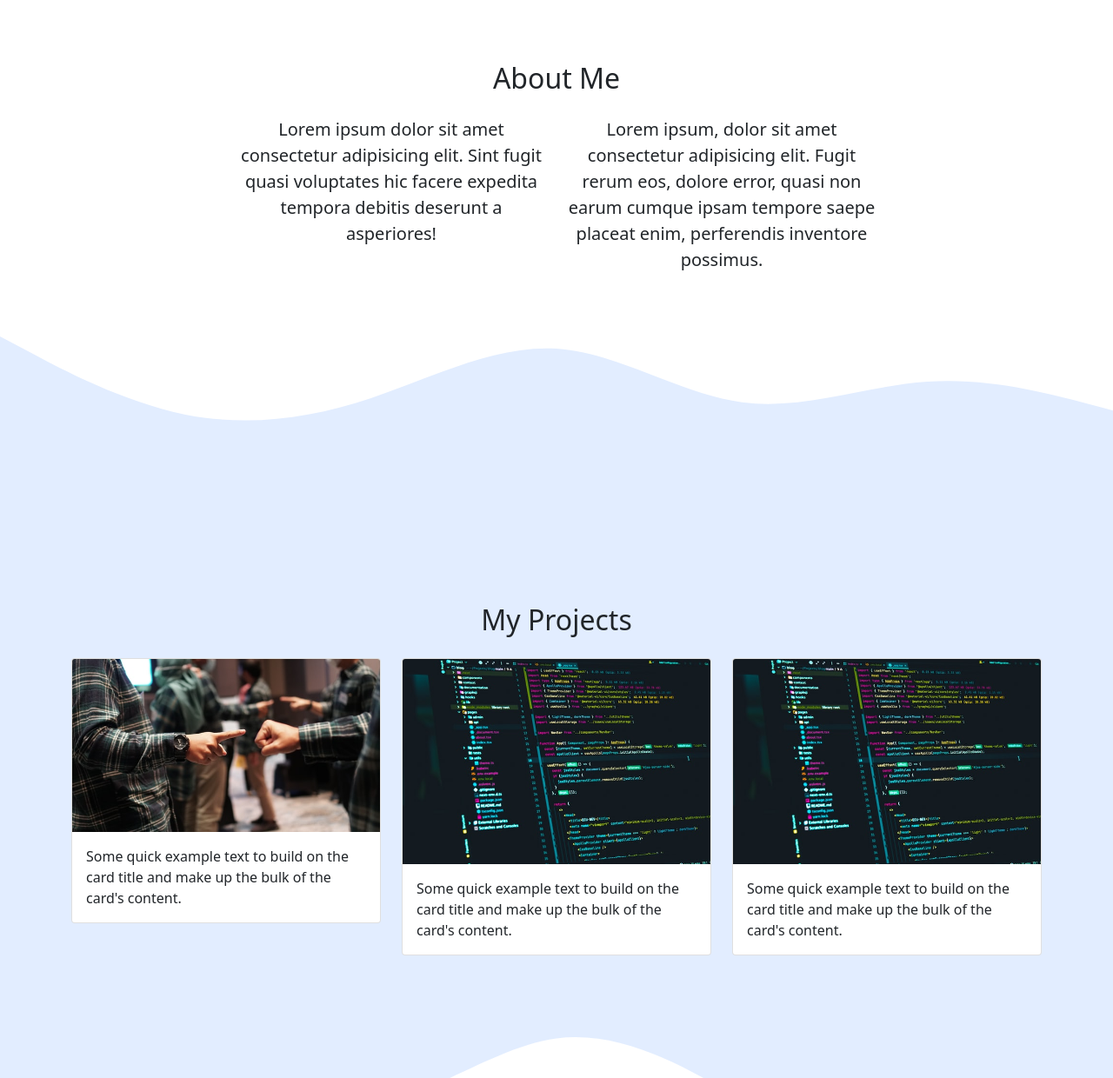
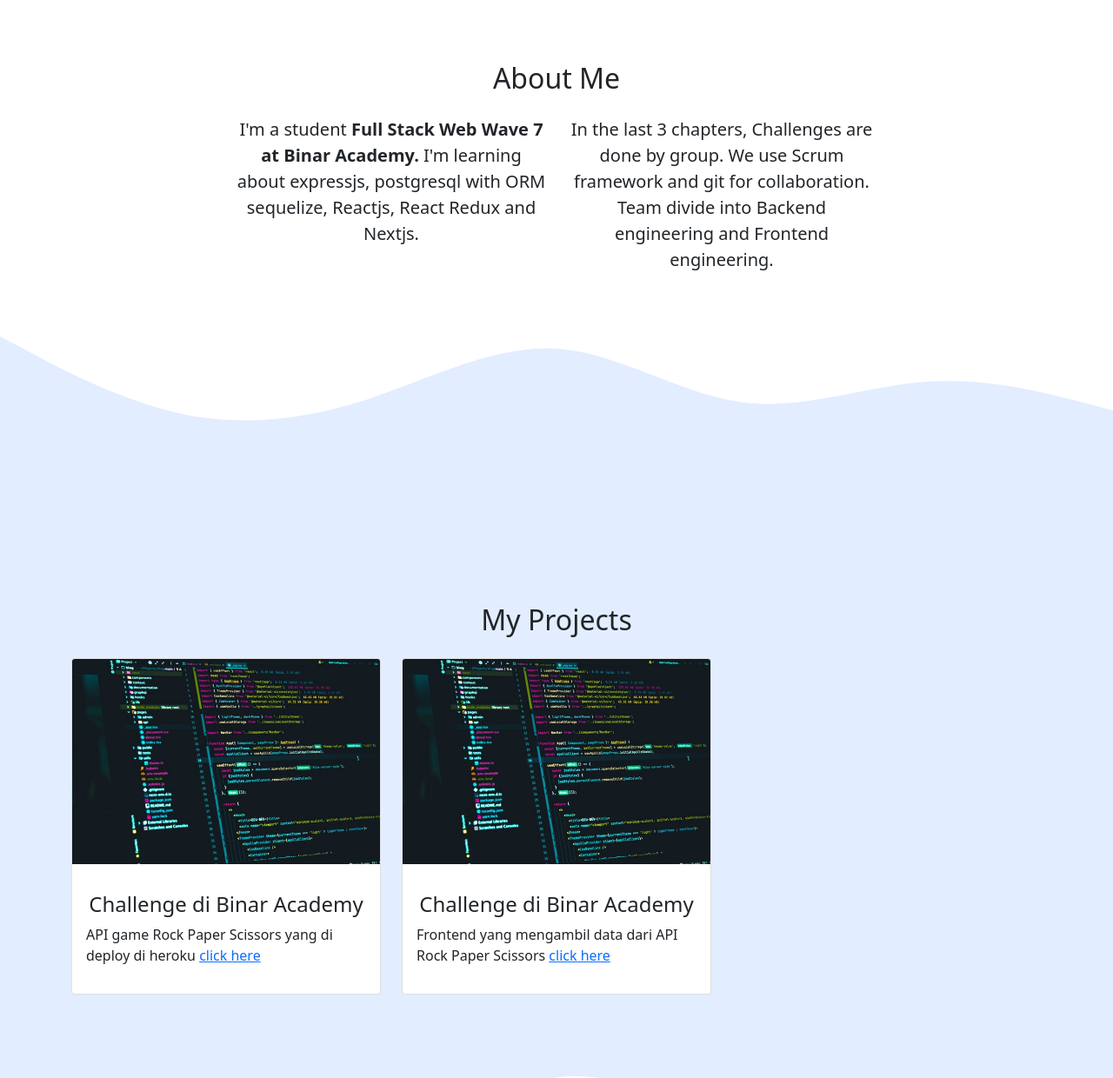
Before and after one commit to CahBantul/cahbantul.github.io, a plain HTML site: page index.html in a window 1280 px wide. Shown: the part 700-1940 px from the top of the page at 87% size. Drawn offline with nearby package versions, Linux system fonts and the light colour scheme.

Commit message:
menambahkan project

```diff
--- a/index.html
+++ b/index.html
@@ -93,14 +93,10 @@
         </div>
         <div class="row justify-content-center fs-5 text-center">
           <div class="col-md-4 mb-3">
-            Lorem ipsum dolor sit amet consectetur adipisicing elit. Sint fugit
-            quasi voluptates hic facere expedita tempora debitis deserunt a
-            asperiores!
+            I'm a student <strong>Full Stack Web Wave 7 at Binar Academy.</strong> I'm learning about expressjs, postgresql with ORM sequelize, Reactjs, React Redux and Nextjs.
           </div>
           <div class="col-md-4 mb-3">
-            Lorem ipsum, dolor sit amet consectetur adipisicing elit. Fugit
-            rerum eos, dolore error, quasi non earum cumque ipsam tempore saepe
-            placeat enim, perferendis inventore possimus.
+            In the last 3 chapters, Challenges are done by group. We use Scrum framework and git for collaboration. Team divide into Backend engineering and Frontend engineering.
           </div>
         </div>
       </div>
@@ -128,14 +124,14 @@
             <div class="card">
               <!-- image from https://unsplash.com/@akeyodia -->
               <img
-                src="./img/rock-paper-scissors.jpg"
+                src="./img/node-js.jpg"
                 class="card-img-top"
-                alt="project-1"
+                alt="project-2"
               />
               <div class="card-body">
                 <p class="card-text">
-                  Some quick example text to build on the card title and make up
-                  the bulk of the card's content.
+                 <h4 class="text-center">Challenge di Binar Academy</h4>
+                 <p>API game Rock Paper Scissors yang di deploy di heroku <a href="https://development-api-chapter-11.herokuapp.com/docs/" target="blank">click here</a></p>
                 </p>
               </div>
             </div>
@@ -150,24 +146,8 @@
               />
               <div class="card-body">
                 <p class="card-text">
-                  Some quick example text to build on the card title and make up
-                  the bulk of the card's content.
-                </p>
-              </div>
-            </div>
-          </div>
-          <div class="col-md-4 mb-5">
-            <div class="card">
-              <!-- image from https://unsplash.com/@akeyodia -->
-              <img
-                src="./img/node-js.jpg"
-                class="card-img-top"
-                alt="project-2"
-              />
-              <div class="card-body">
-                <p class="card-text">
-                  Some quick example text to build on the card title and make up
-                  the bulk of the card's content.
+                  <h4 class="text-center">Challenge di Binar Academy</h4>
+                  Frontend yang mengambil data dari API Rock Paper Scissors <a href="https://front-end-chapter-eleven.herokuapp.com/" target="blank">click here</a>
                 </p>
               </div>
             </div>
```
